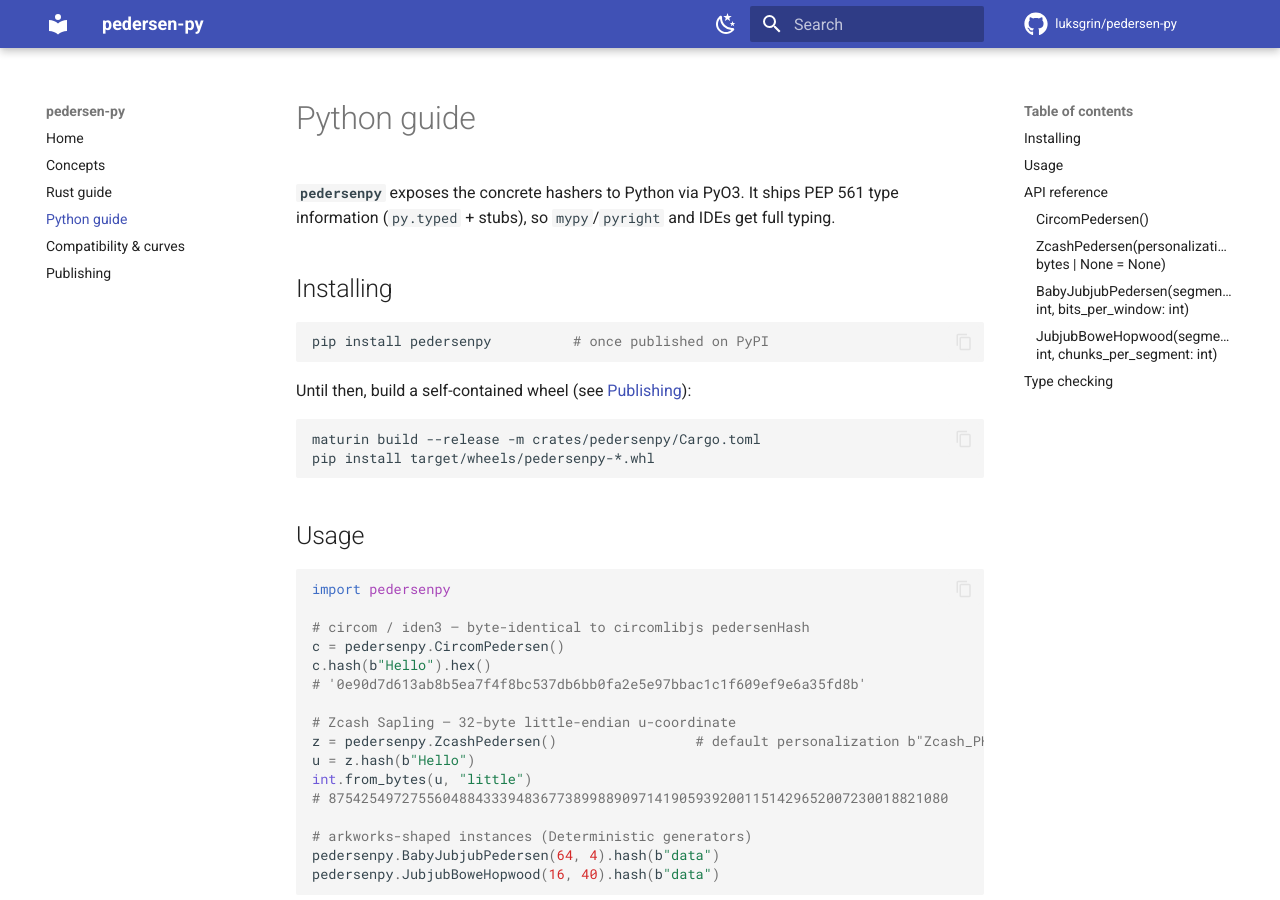
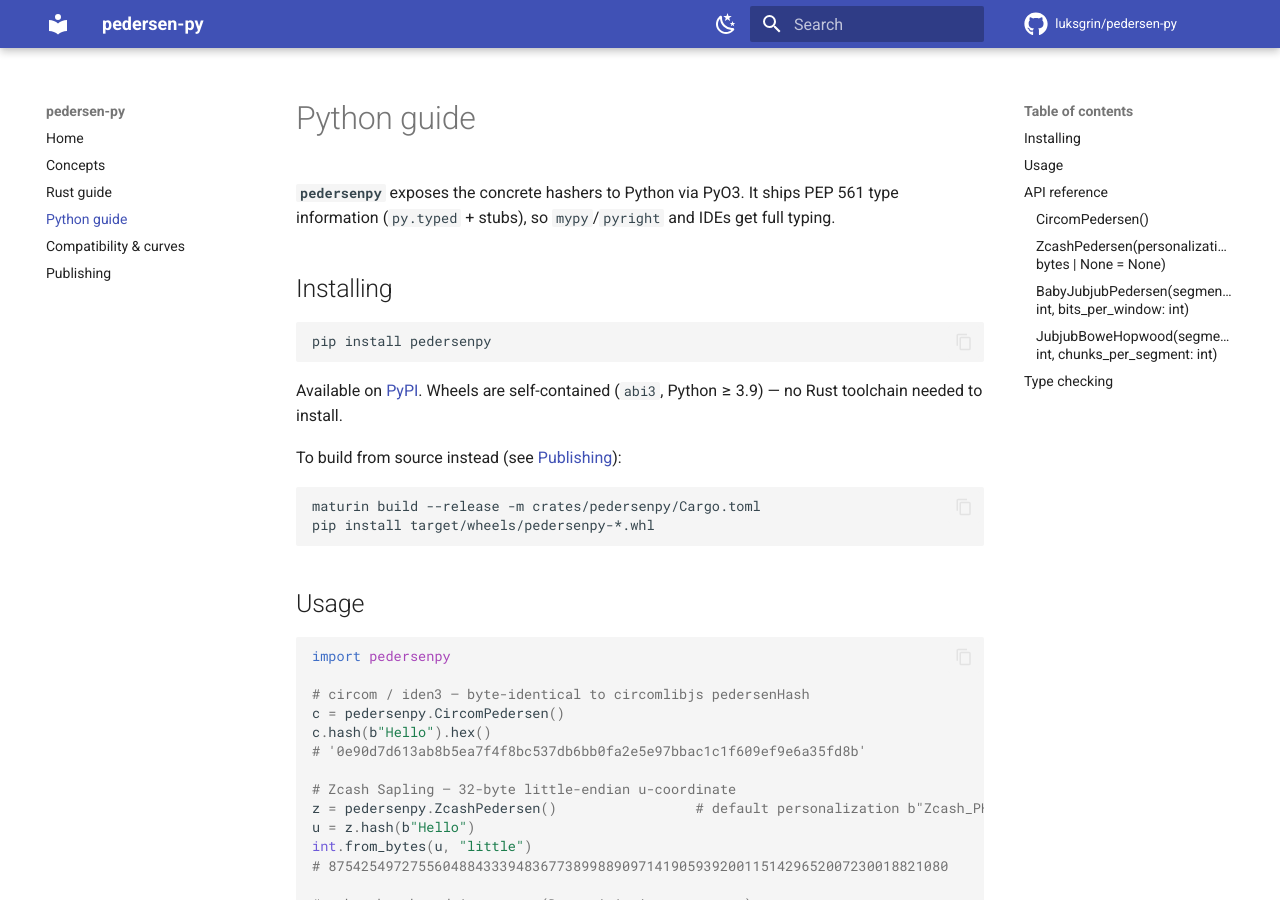
Before and after one commit to luksgrin/pedersen-py, an MkDocs documentation site: the page built from docs/python.md, in a window 1280 px wide and 900 px high. Built offline with MkDocs 1.6.1 and Material for MkDocs 9.7.7, drawn with Linux system fonts in a browser that asks for light colours; comment, search, counter and statistics services are not loaded.

Commit message:
docs: fix MkDocs rendering (tabs, icons, cards) and mark package published
Enable the pymdownx.tabbed, pymdownx.emoji and md_in_html extensions the
index page relied on, so the install tabs, :material-*: card icons and
grid-cards div render instead of leaking as raw text. Update the Python
install guidance to reflect that pedersenpy is on PyPI and link it.

````diff
--- a/docs/python.md
+++ b/docs/python.md
@@ -5,10 +5,12 @@
 ## Installing
 
 ```bash
-pip install pedersenpy          # once published on PyPI
+pip install pedersenpy
 ```
 
-Until then, build a self-contained wheel (see [Publishing](publishing.md)):
+Available on [PyPI](https://pypi.org/project/pedersenpy/). Wheels are self-contained (`abi3`, Python ≥ 3.9) — no Rust toolchain needed to install.
+
+To build from source instead (see [Publishing](publishing.md)):
 
 ```bash
 maturin build --release -m crates/pedersenpy/Cargo.toml
--- a/mkdocs.yml
+++ b/mkdocs.yml
@@ -35,11 +35,15 @@
 markdown_extensions:
   - admonition
   - attr_list
+  - md_in_html
   - tables
   - toc:
       permalink: true
   - pymdownx.details
   - pymdownx.inlinehilite
+  - pymdownx.emoji:
+      emoji_index: !!python/name:material.extensions.emoji.twemoji
+      emoji_generator: !!python/name:material.extensions.emoji.to_svg
   - pymdownx.highlight:
       anchor_linenums: true
   - pymdownx.superfences:
@@ -47,6 +51,8 @@
         - name: mermaid
           class: mermaid
           format: !!python/name:pymdownx.superfences.fence_code_format
+  - pymdownx.tabbed:
+      alternate_style: true
   - pymdownx.arithmatex:
       generic: true
 
````
Also changed, not shown: docs/index.md (+3 -1 lines).
